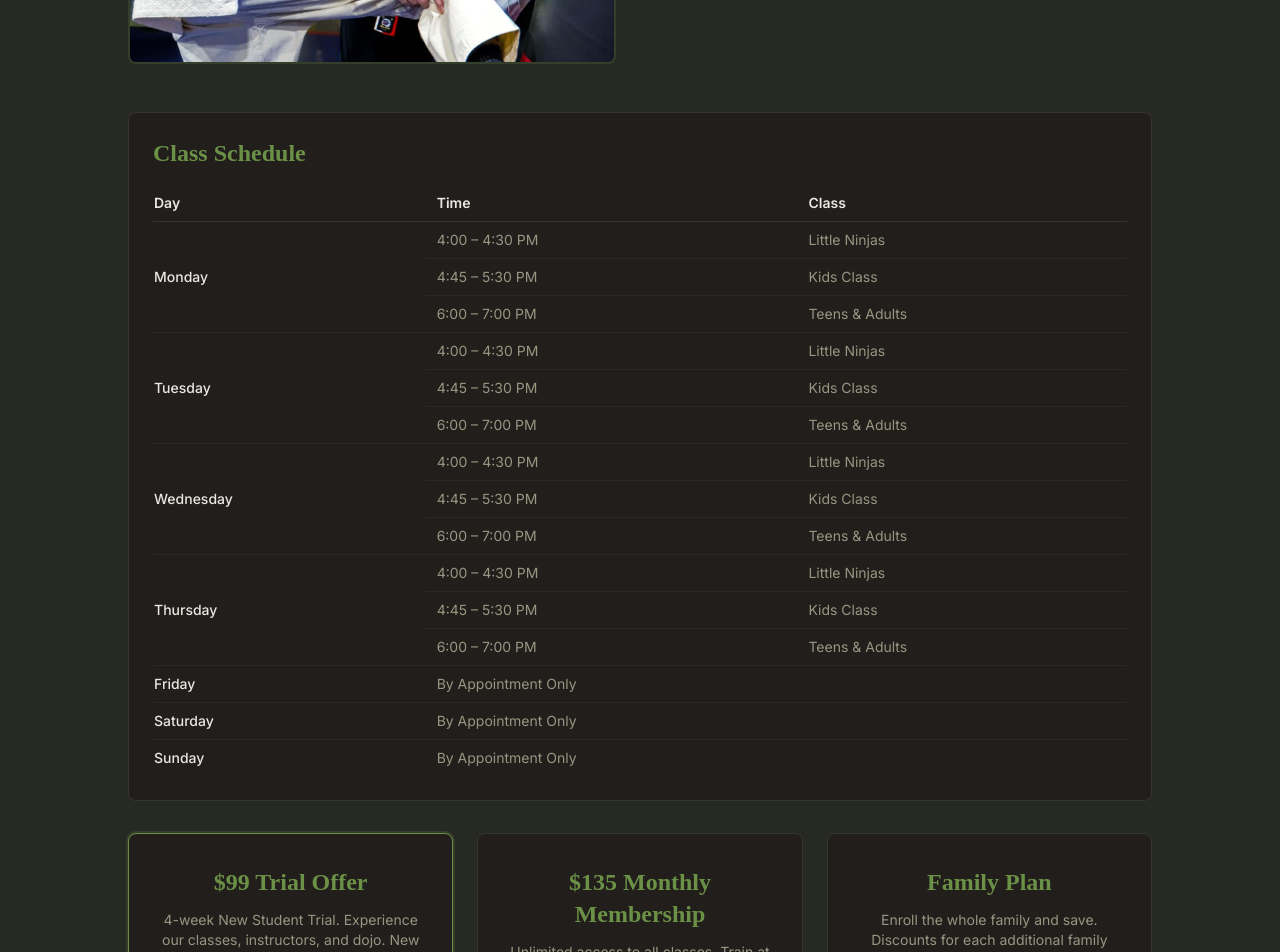
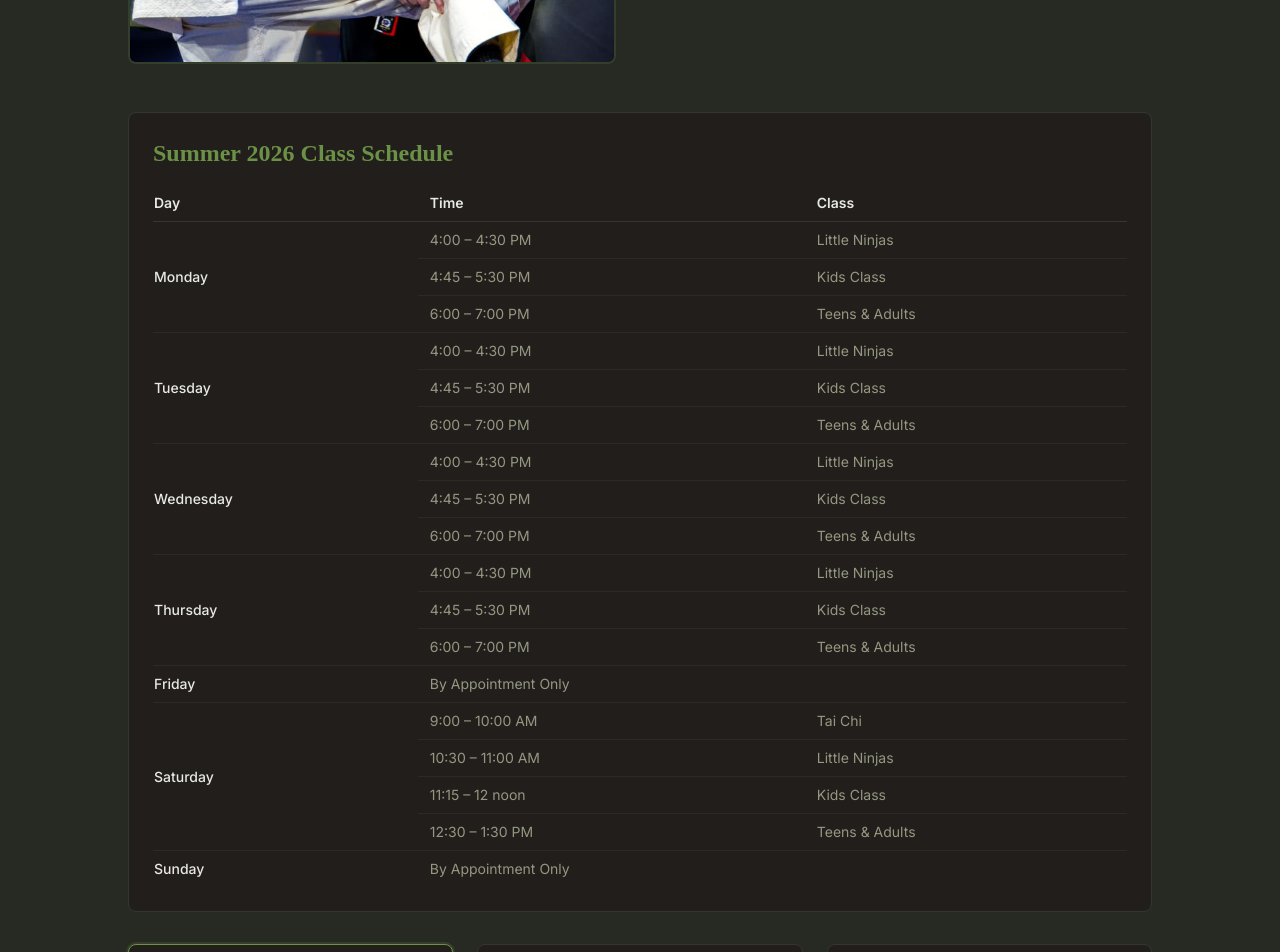
Before and after one commit to darcyrahm1ng/chicagominamipublic, a Next.js app: page / in a window 1280 px wide. Shown: the part 1480-2432 px from the top of the page. Built offline with nearby package versions, Linux system fonts and the light colour scheme; no server answers.

Commit message:
updated summer class schedule

```diff
--- a/src/components/ClassesSection.tsx
+++ b/src/components/ClassesSection.tsx
@@ -43,7 +43,10 @@ const defaultSchedule = [
   { day: "Thursday", time: "4:45 – 5:30 PM", className: "Kids Class" },
   { day: "Thursday", time: "6:00 – 7:00 PM", className: "Teens & Adults" },
   { day: "Friday", time: "By Appointment Only", className: "" },
-  { day: "Saturday", time: "By Appointment Only", className: "" },
+  { day: "Saturday", time: "9:00 – 10:00 AM", className: "Tai Chi" },
+  { day: "Saturday", time: "10:30 – 11:00 AM", className: "Little Ninjas" },
+  { day: "Saturday", time: "11:15 – 12 noon", className: "Kids Class" },
+  { day: "Saturday", time: "12:30 – 1:30 PM", className: "Teens & Adults" },
   { day: "Sunday", time: "By Appointment Only", className: "" },
 ];
 
@@ -134,7 +137,7 @@ const ClassesSection = () => {
 
         <div className="max-w-5xl mx-auto mt-12 space-y-8">
           <div className="bg-card border border-border rounded-lg p-6 overflow-x-auto">
-            <h3 className="font-serif text-2xl font-bold text-primary mb-4">Class Schedule</h3>
+            <h3 className="font-serif text-2xl font-bold text-primary mb-4">Summer 2026 Class Schedule</h3>
             <table className="w-full text-sm text-left">
               <thead>
                 <tr className="border-b border-border">
```
